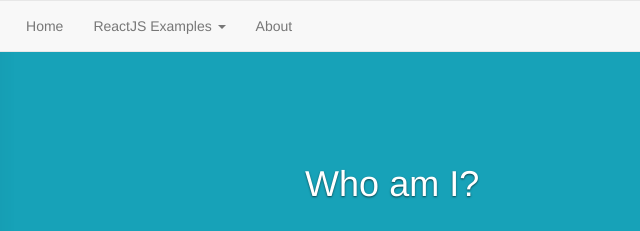
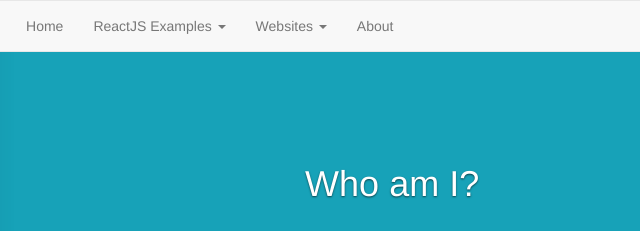
Before and after one commit to daru23/portafolio, a plain HTML site: page index.html in a window 1280 px wide. Shown: the top 231 px of the page, 176-816 px from the left. Drawn offline with nearby package versions, Linux system fonts and the light colour scheme.

Commit message:
websites option

```diff
--- a/index.html
+++ b/index.html
@@ -33,6 +33,14 @@
                     </a>
                     <ul class="dropdown-menu">
                         <li><a href="./tic-tac-toe/index.html">React Tic Tac Toe</a></li>
+                    </ul>
+                </li>
+                <li role="presentation" class="dropdown">
+                    <a class="dropdown-toggle" data-toggle="dropdown" href="#" role="button" aria-haspopup="true" aria-expanded="false">
+                        Websites <span class="caret"></span>
+                    </a>
+                    <ul class="dropdown-menu">
+                        <li><a href="https://www.attiffanys.nl">At Tiffany's</a></li>
                     </ul>
                 </li>
                 <li><a href="#">About</a></li>
```
